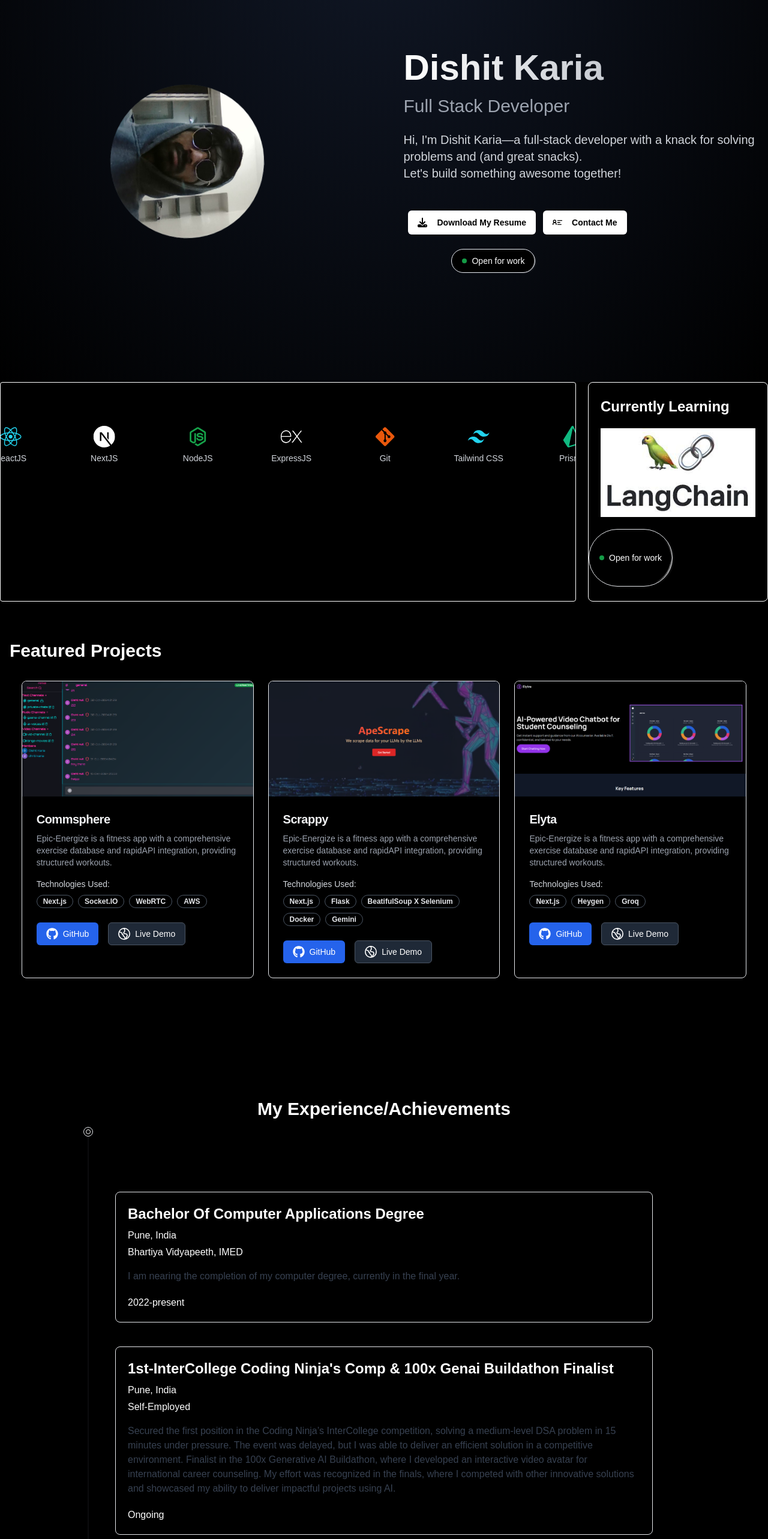
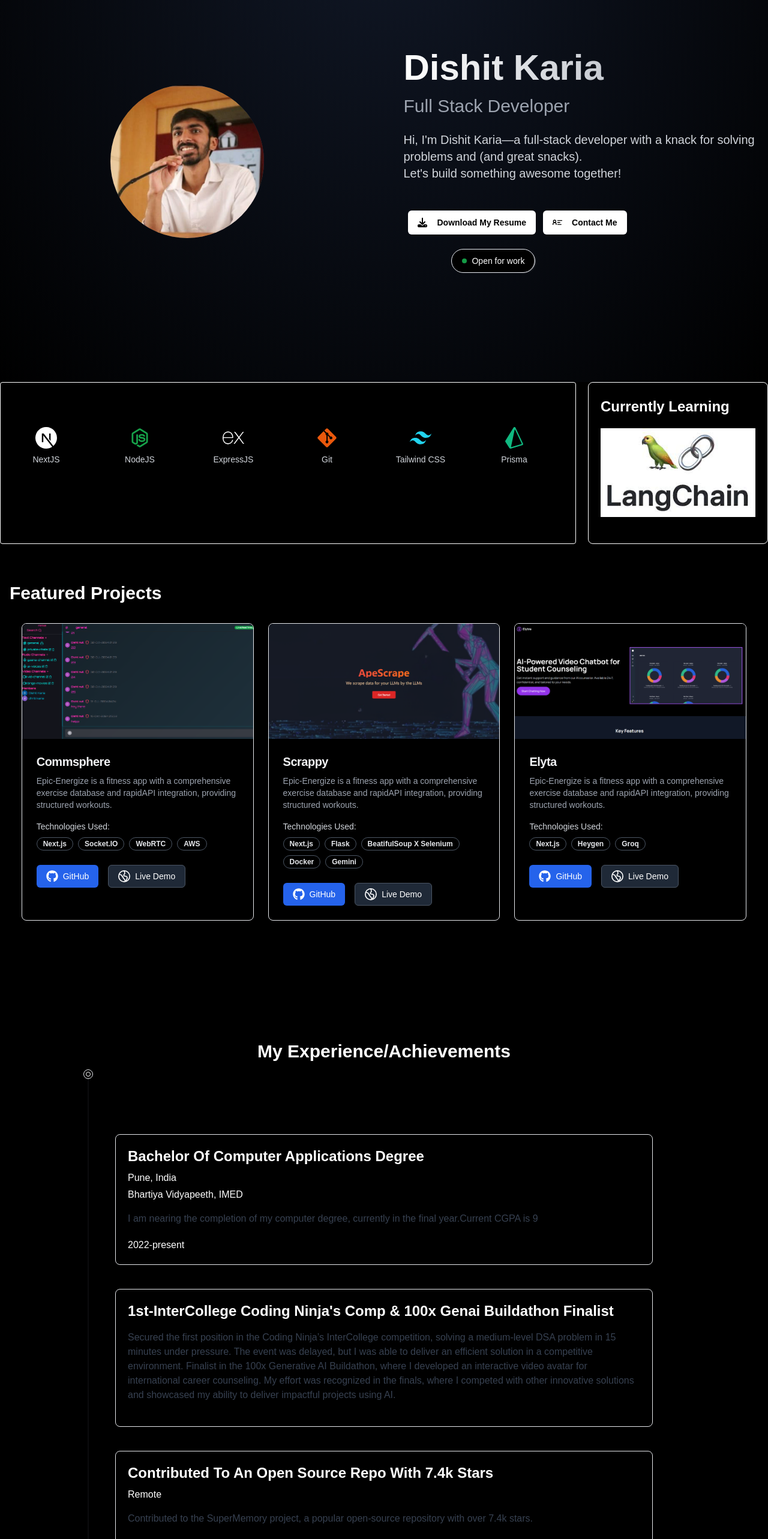
Before and after one commit to dishit7/portfolio, a Next.js app: page / in a window 1280 px wide. Shown: the part 180-2746 px from the top of the page at 60% size. Built offline with nearby package versions, Linux system fonts and the light colour scheme.

Commit message:
change imagea and minor fixes

```diff
--- a/src/app/components/Experience/experience.tsx
+++ b/src/app/components/Experience/experience.tsx
@@ -10,29 +10,29 @@ const experiencesData = [
     location: "Pune, India",
     organization: "Bhartiya Vidyapeeth, IMED",
     description:
-      "I am nearing the completion of my computer degree, currently in the final year.",
+      "I am nearing the completion of my computer degree, currently in the final year.Current CGPA is 9",
     icon: <FaGraduationCap className="w-[40px] h-[40px]" />,
     date: "2022-present",
   },
   {
     title: "1st-InterCollege Coding Ninja's Comp & 100x Genai Buildathon Finalist",
-    location: "Pune, India",
-    organization: "Self-Employed",
+    location: "",
+    organization: "",
     description:
           `Secured the first position in the Coding Ninja’s InterCollege competition, solving a medium-level DSA problem in 15 minutes under pressure. The event was delayed, but I was able to deliver an efficient solution in a competitive environment.
            Finalist in the 100x Generative AI Buildathon, where I developed an interactive video avatar for international career counseling. My effort was recognized in the finals, where I competed with other innovative solutions and showcased my ability to deliver impactful projects using AI.
 `,
     icon: <IoLaptopOutline className="w-[40px] h-[40px]" />,
-    date: "Ongoing",
+    date: "",
   },
   {
     title: "Contributed to an Open Source Repo with 7.4k stars",
     location: "Remote",
-    organization: "Self-Employed",
+    organization: "",
     description:
-      "Contributed to the SuperMemory project, a popular open-source repository with over 7.4k stars. I raised a PR with an enhancement using `contentEditable` instead of textboxes, and proposed a feature to improve input handling by switching from `useState` to `useRef`, though it is still under review.",
+      "Contributed to the SuperMemory project, a popular open-source repository with over 7.4k stars.",
     icon: <IoLaptopOutline className="w-[40px] h-[40px]" />,
-    date: "Ongoing",
+    date: "",
   },
 
   {
--- a/src/app/components/Footer.tsx
+++ b/src/app/components/Footer.tsx
@@ -5,8 +5,8 @@ export default function Footer() {
       <div className="container mx-auto px-4 text-center relative z-10">
         <h2 className="text-2xl font-bold mb-4 text-white">Contact Me</h2>
         <p className="mb-2 text-gray-300">Email: hanmadishit74@example.com</p>
-        <p className="mb-2 text-gray-300">GitHub: github.com/dishitkaria</p>
-        <p className="text-gray-300">LinkedIn: linkedin.com/in/dishitkaria</p>
+        <p className="mb-2 text-gray-300">GitHub: github.com/dishit7</p>
+        <p className="text-gray-300">LinkedIn:https://www.linkedin.com/in/dishit-004db86724/</p>
       </div>
     </footer>
   )
--- a/src/app/components/Header.tsx
+++ b/src/app/components/Header.tsx
@@ -32,9 +32,9 @@ export default function Home() {
       <main className="flex-grow container mx-auto px-4 py-8">
         <div className="flex flex-col md:flex-row items-center justify-center min-h-[calc(100vh-8rem)]">
           <div className="md:w-1/2 mb-8 md:mb-0">
-                    <div className="w-64 h-64 bg-gradient-to-r from-gray-800 to-gray-700 rounded-full mx-auto spin-slow">
+                    <div className="w-64 h-64 bg-gradient-to-r from-gray-800 to-gray-700 rounded-full mx-auto  ">
               <img
-                src="/photo3cropped.png"
+                src="/new-image.png"
                 alt="Dishit Karia"
                 className="w-full h-full object-cover rounded-full"
 
--- a/src/app/components/Skills.tsx
+++ b/src/app/components/Skills.tsx
@@ -26,7 +26,9 @@ const skills = [
   { name: "Prisma", icon: <SiPrisma className="text-4xl text-emerald-500" /> },
   { name: "MongoDB", icon: <SiMongodb className="text-4xl text-green-500" /> },
   { name: "PostgreSQL", icon: <BiLogoPostgresql className="text-4xl text-blue-700" /> },
-  { name: "Python", icon: <IoLogoPython className="text-4xl text-yellow-600" /> } ,
+  { name: "Python", icon: <IoLogoPython className="text-4xl text-yellow-600" /> },
+   { name: "Pinecone", icon: <span className="text-4xl text-blue-500">🔵</span> },  // You can replace this with a custom icon
+  { name: "GROQ", icon: <span className="text-4xl text-purple-500">📜</span> },
 ];
 
 const SkillsMarquee = () => {
--- a/src/app/page.tsx
+++ b/src/app/page.tsx
@@ -26,10 +26,7 @@ export default function Home() {
            <section className="bg-transperant ml-5 border border-white rounded-lg w-3/4 py-6">
             <h1 className='text-2xl font-bold ml-5'>Currently Learning </h1>
               <img src="/langchain.png" alt="langchain-logo" className='bg-transparent p-5' />
-              <HoverBorderGradient className="flex items-center gap-2 text-sm my-7">
-          <FaCircle className="size-2 animate-pulse fill-green-600 text-green-600" />
-          Open for work
-        </HoverBorderGradient>
+
           </section >
 
 
```
Also changed, not shown: public/new-image.jpg (added), public/new-image.png (added).
